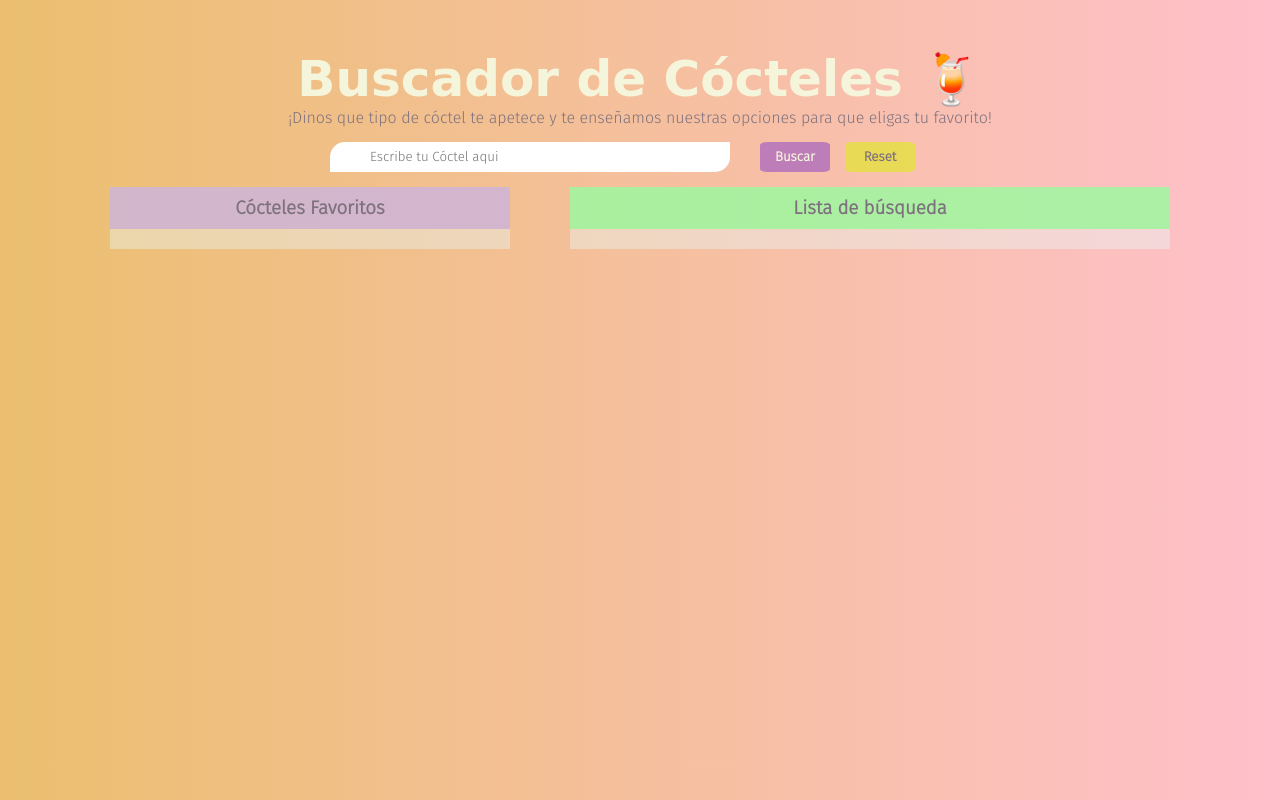
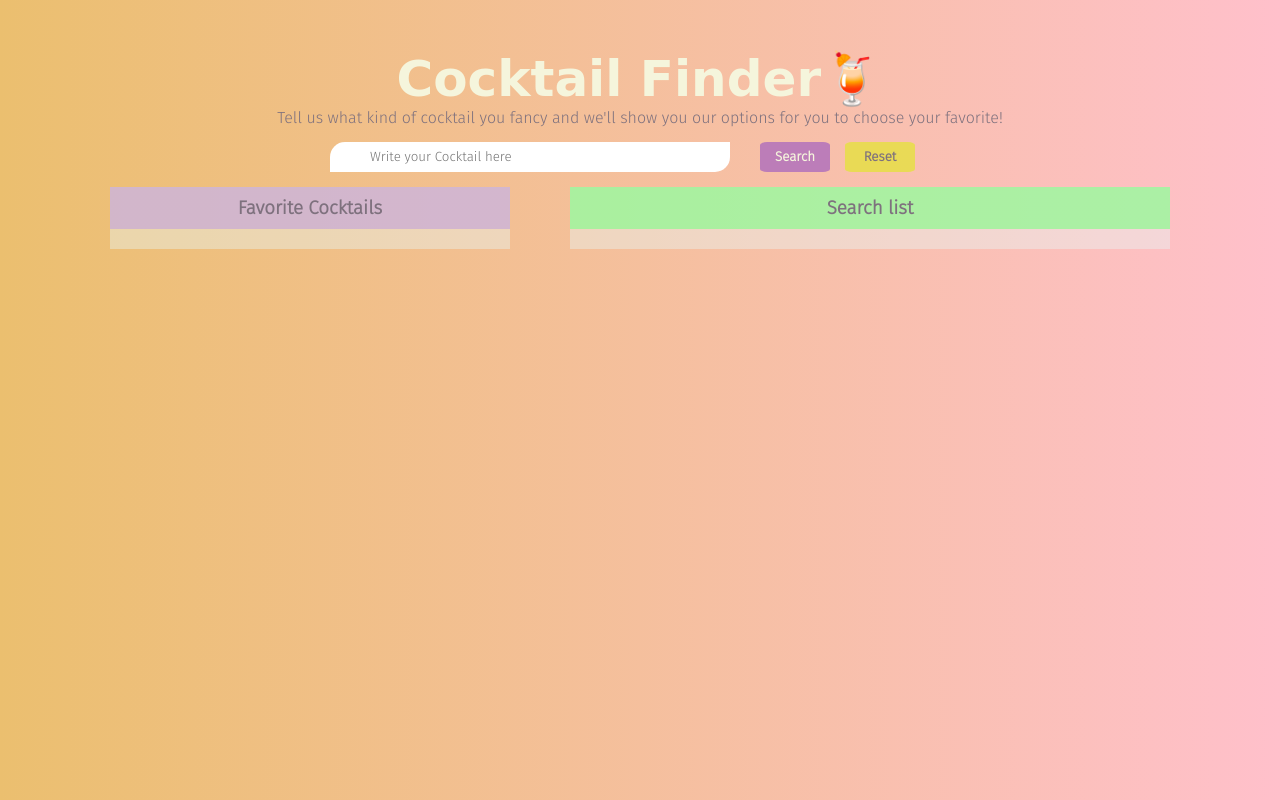
Before and after one commit to Adalab/modulo-2-evaluacion-final-romerogarcia, a website: page docs/index.html in a window 1280 px wide. Drawn offline with Linux system fonts and the light colour scheme; a web font is replaced by a local one.

Commit message:
add english

```diff
--- a/docs/index.html
+++ b/docs/index.html
@@ -13,29 +13,29 @@
 <body>
     <div class="container">
 
-    <h1 class="title">Buscador de Cócteles 🍹</h1>
+    <h1 class="title">Cocktail Finder🍹</h1>
 
-    <p class="desc">¡Dinos que tipo de cóctel te apetece y te enseñamos nuestras opciones para que eligas tu favorito!</p>
+    <p class="desc">Tell us what kind of cocktail you fancy and we'll show you our options for you to choose your favorite!</p>
 
     <form action="" class="containerShare">
 
-    <input type="text" name="" id="input1" placeholder="Escribe tu Cóctel aqui" class="input js-input">
+    <input type="text" name="" id="input1" placeholder="Write your Cocktail here" class="input js-input">
 
-    <button type="reset" value="reset" class="btnShare js-btn-share">Buscar</button>
+    <button type="reset" value="reset" class="btnShare js-btn-share">Search</button>
 
     <button type="button" class="btnReset js-btn-reset">Reset</button>
     </form>
 
 <div class="containerItems">
     <section class="container-section1">
-        <h3 class="title-list1">Cócteles Favoritos</h3>
+        <h3 class="title-list1">Favorite Cocktails</h3>
         <ul class="ul1 js-favorite">
 
         </ul>
     </section>
 
     <section class="container-section2">
-        <h3 class="title-list2">Lista de búsqueda</h3>
+        <h3 class="title-list2">Search list</h3>
         <ul class="ul2 js-list">
 
         </ul>
```
Also changed, not shown: src/html/index.html (+6 -6 lines), src/js/main.js (line endings or trailing spaces), src/scss/main.scss (line endings or trailing spaces).
